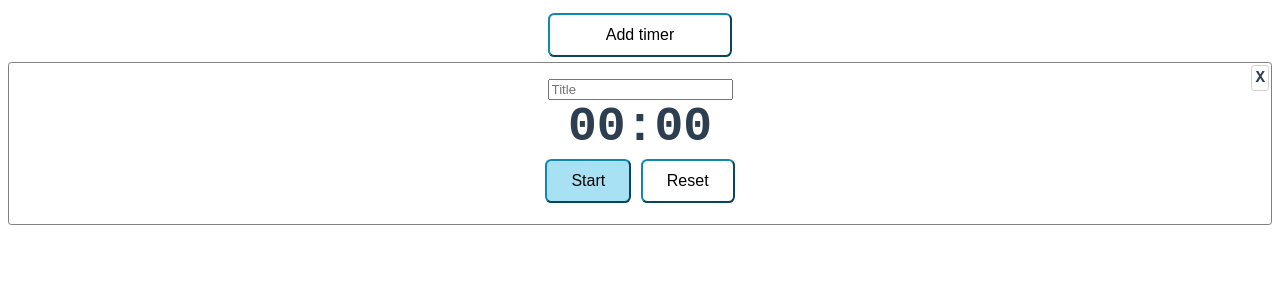
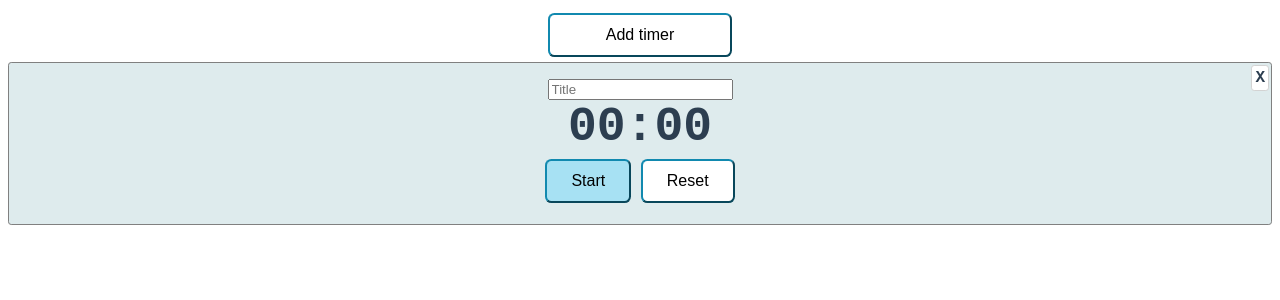
Before and after one commit to lejonmanen/timer-vue, a Vue app: page / in a window 1280 px wide. Shown: the top 300 px of the page. Built offline with nearby package versions, Linux system fonts and the light colour scheme.

Commit message:
Highlight running timer

```diff
--- a/src/components/Timer.vue
+++ b/src/components/Timer.vue
@@ -1,5 +1,5 @@
 <template>
-	<div class="timer">
+	<div :class="timerClass">
 		<div class="row">
 			<input type="text" placeholder="Title" />
 		</div>
@@ -25,6 +25,9 @@ export default {
 		startTime: null
 	}),
 	computed: {
+		timerClass() {
+			return "timer " + (this.isRunning ? 'running' : 'paused')
+		},
 		displayTime() {
 			let x = Math.floor(this.seconds + this.prevSeconds);
 			let s = x % 60;
@@ -77,6 +80,12 @@ export default {
 
 
 <style lang="css" scoped>
+.running {
+	background-color: #C9F7FF;
+}
+.paused {
+	background-color: #DEEBED;
+}
 .timer .close {
 	position: absolute;
 	top: 0px;
```
